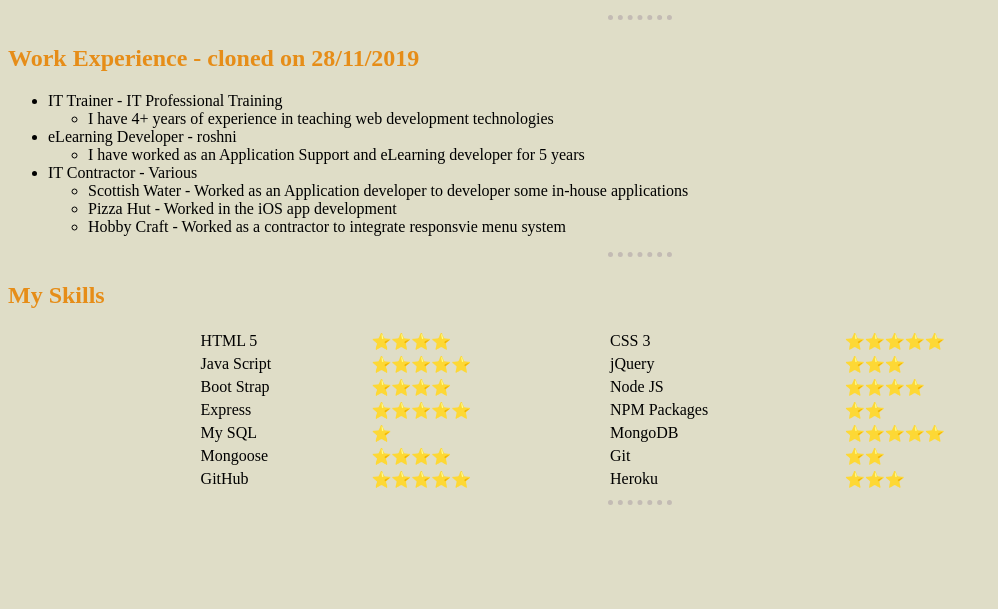
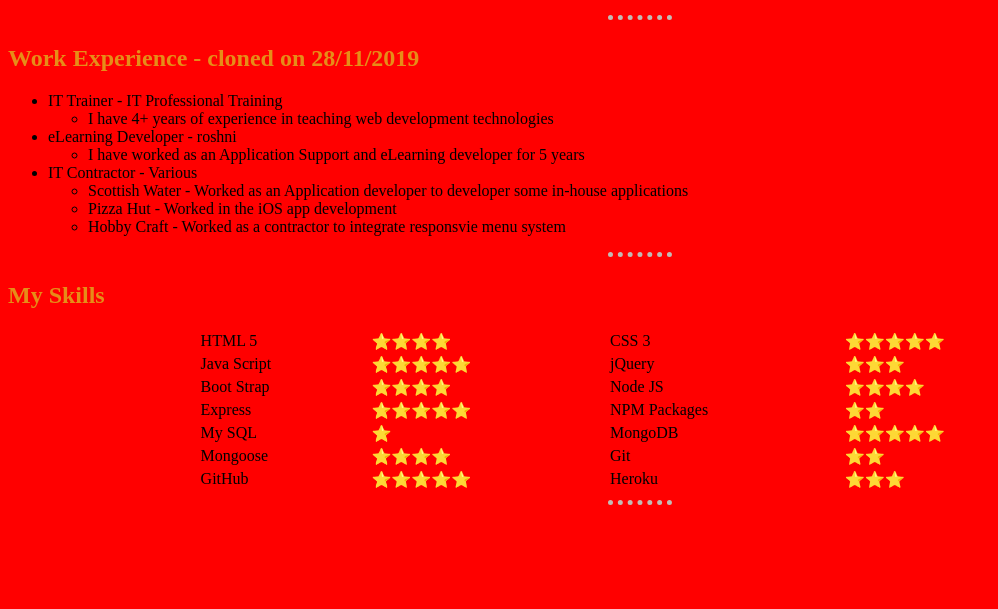
Before and after one commit to MarinaBob/MyCV, a plain HTML site: page index.html in a window 1280 px wide. Shown: the part 191-800 px from the top of the page, without its empty margins (0-998 px from the left). Drawn offline with Linux system fonts and the light colour scheme.

Commit message:
new backg color

```diff
--- a/index.html
+++ b/index.html
@@ -6,7 +6,7 @@
     <link rel="stylesheet" href="CSS/style.css">
   </head>
   <!-- background color -->
-  <body background-color:red;>
+  <body style="background-color:red";>
   <table width="30%" align="center">
   <tr>
     <td><a href="index.html">HOME</a></td>
```
